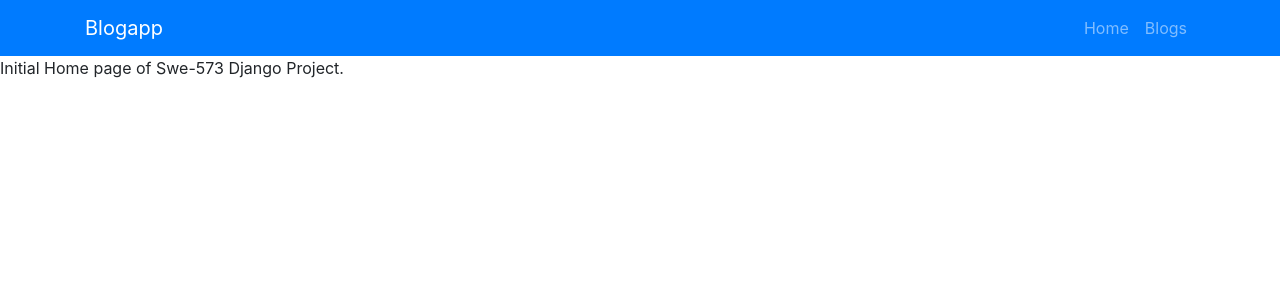
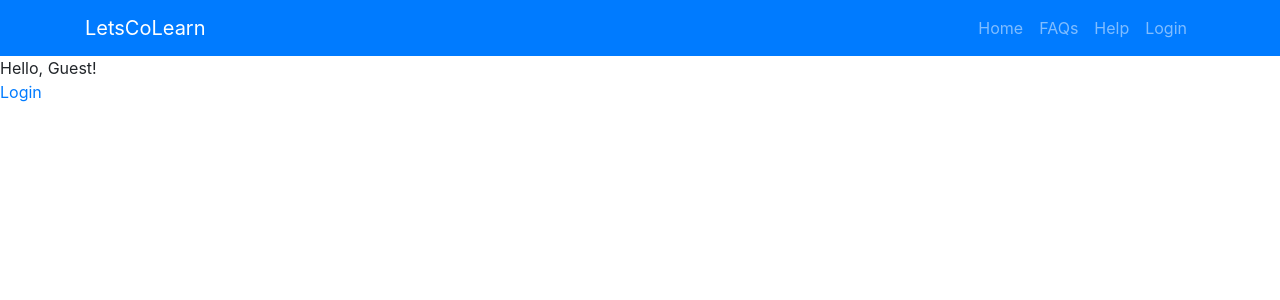
Before and after one commit to fatihcirakoglu/bounswe574-2022, a Django app: page / in a window 1280 px wide. Shown: the top 300 px of the page. Run offline with Django 4.2, Linux system fonts and the light colour scheme; some libraries are stand-ins or nearby versions.

Commit message:
feat: add login and logout functionality
-Added login and logout features on home page
-Changed navigation bar on home page to add login and logout buttons

```diff
--- a/src/web_project/settings.py
+++ b/src/web_project/settings.py
@@ -55,7 +55,7 @@ ROOT_URLCONF = 'web_project.urls'
 TEMPLATES = [
     {
         'BACKEND': 'django.template.backends.django.DjangoTemplates',
-        'DIRS': [],
+        "DIRS": ["webapp/templates/"],
         'APP_DIRS': True,
         'OPTIONS': {
             'context_processors': [
@@ -127,3 +127,6 @@ STATIC_URL = 'static/'
 # https://docs.djangoproject.com/en/4.0/ref/settings/#default-auto-field
 
 DEFAULT_AUTO_FIELD = 'django.db.models.BigAutoField'
+
+LOGIN_REDIRECT_URL = "home"
+LOGOUT_REDIRECT_URL = "home"
--- a/src/web_project/urls.py
+++ b/src/web_project/urls.py
@@ -14,12 +14,14 @@ Including another URLconf
     2. Add a URL to urlpatterns:  path('blog/', include('blog.urls'))
 """
 from django.contrib import admin
+from webapp.views import home
 from django.urls import include, path
 from django.contrib.staticfiles.urls import staticfiles_urlpatterns
 
 urlpatterns = [
-    path("", include("webapp.urls")),
-    path('admin/', admin.site.urls)
+    path('admin/', admin.site.urls),
+    path('', home, name='home'),
+    path('', include("webapp.urls"))
 ]
 
 urlpatterns += staticfiles_urlpatterns()
--- a/src/webapp/templates/webapp/base.html
+++ b/src/webapp/templates/base.html
@@ -15,13 +15,23 @@
 
     <nav class="navbar navbar-dark bg-primary navbar-expand-lg ">
         <div class="container">
-            <a class="navbar-brand" href="#">Blogapp</a>
+            <a class="navbar-brand" href="#">LetsCoLearn</a>
             <ul class="navbar-nav me-auto">
                 <li class="nav-item">
-                    <a class="nav-link" href="#">Home</a>
+                    <a class="nav-link" href="{% url 'home' %}">Home</a>
                 </li>
                 <li class="nav-item">
-                    <a class="nav-link" href="#">Blogs</a>
+                    <a class="nav-link" href="#">FAQs</a>
+                </li>
+                <li class="nav-item">
+                    <a class="nav-link" href="#">Help</a>
+                </li>
+                <li class="nav-item">
+                {% if user.is_authenticated %}
+                <a class="nav-link" href="{% url 'logout' %}">Logout</a>
+                {% else %}
+                <a class="nav-link" href="{% url 'login' %}">Login</a>
+                {% endif %}
                 </li>
             </ul>
             </div>
--- a/src/webapp/templates/webapp/about.html
+++ b/src/webapp/templates/webapp/about.html
@@ -1,4 +1,4 @@
-{% extends "webapp/base.html" %}
+{% extends "base.html" %}
 {% block title %}
     About Us
 {% endblock %}
--- a/src/webapp/templates/webapp/home.html
+++ b/src/webapp/templates/webapp/home.html
@@ -1,7 +1,13 @@
-{% extends "webapp/base.html" %}
-{% block title %}
-    Home
+{% extends 'base.html' %}
+
+{% block content %}
+Hello, {{ user.username|default:'Guest' }}!
+
+<div>
+    {% if user.is_authenticated %}
+        <a href="{% url 'logout' %}">Logout</a>
+    {% else %}
+        <a href="{% url 'login' %}">Login</a>
+    {% endif %}
+</div>
 {% endblock %}
-{% block content %}
-    <p>Initial Home page of Swe-573 Django Project.</p>
-{% endblock %}
--- a/src/webapp/urls.py
+++ b/src/webapp/urls.py
@@ -1,8 +1,8 @@
-from django.urls import path
+from django.urls import include, re_path as url
+from django.contrib.auth import views as auth_views
 from webapp import views
 
 urlpatterns = [
-    path("", views.home, name="home"),
-    path("about/", views.about, name="about"),
-    path("webapp/<name>", views.hello_there, name="hello_there")
+    url(r"^accounts/", include("django.contrib.auth.urls")),
+    url(r"^home/", views.home, name='home')
 ]
```
Also changed, not shown: src/webapp/templates/registration/login.html (added, +15 -0 lines).
